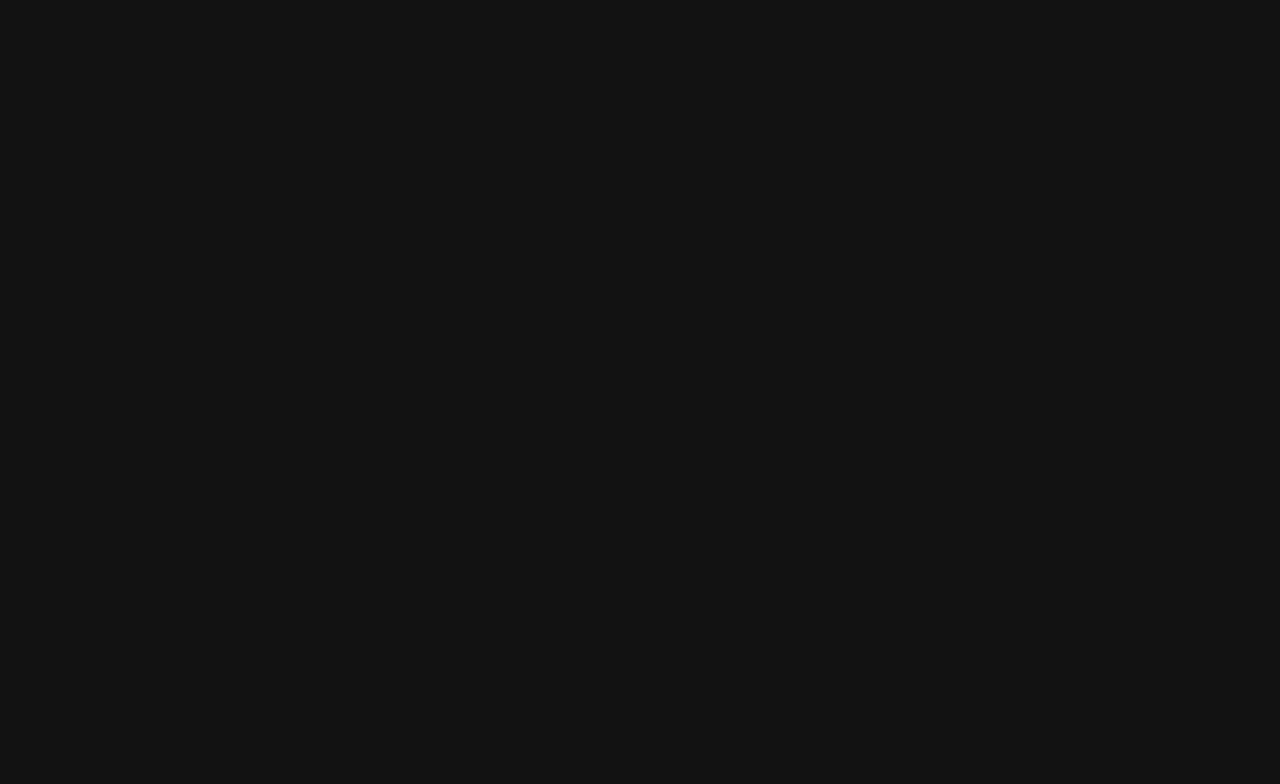
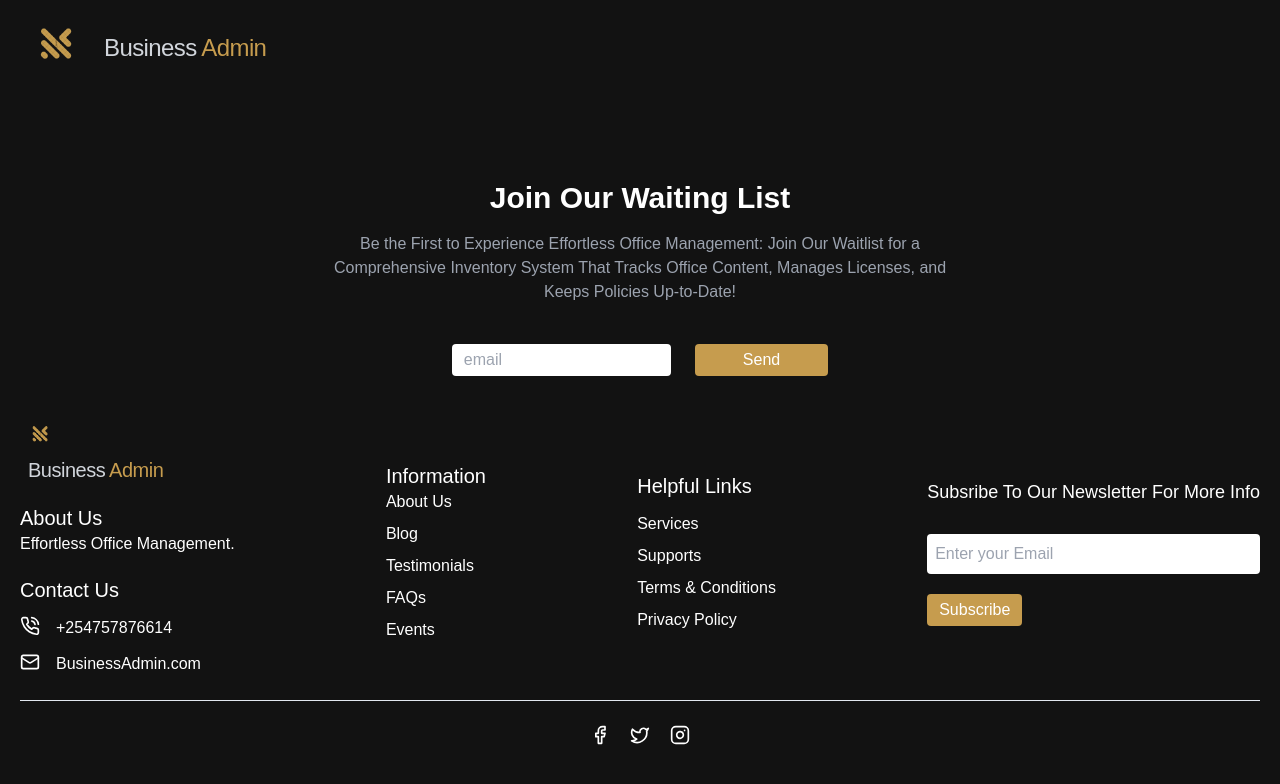
Before and after one commit to nzommmo/businessadmin, a React (Vite) app in the folder FRONTEND/Businessadmin/: page /Waitlist in a window 1280 px wide. Before the commit this address had no page. Shown: the top 784 px of the page. Built offline with nearby package versions, Linux system fonts and the light colour scheme.

Commit message:
Waitlist

```diff
--- a/FRONTEND/Businessadmin/src/App.jsx
+++ b/FRONTEND/Businessadmin/src/App.jsx
@@ -2,15 +2,15 @@ import { BrowserRouter as Router, Routes, Route } from 'react-router-dom';
 import Homepage from "./components/Homepage/Homepage"
 import Dashboard from './components/Dashboard/Dashboard';
 import Admin from './components/SuperUser/admin';
-
+import Waitlist from './components/Waitlist/Waitlist';
 const App = () => {
   return (
   <Router>
     <Routes>
       <Route path='/' element={<Homepage/>}/>
       <Route path='/admin' element={<Admin/>}/>
-
       <Route path='/Dashboard' element={<Dashboard/>}/>
+      <Route path='/Waitlist' element={<Waitlist/>}/>
     </Routes>
   </Router>
 
--- a/FRONTEND/Businessadmin/src/components/Homepage/NavBar.jsx
+++ b/FRONTEND/Businessadmin/src/components/Homepage/NavBar.jsx
@@ -1,9 +1,16 @@
 import { Fragment, useState } from 'react';
 import LoginForm from './LoginForm';
 import logo from "../../assets/profile-pictures/logo.png";
+import { useNavigate } from 'react-router-dom';
+
 
 const NavBar = () => {
   const [showmodal, setshowmodal] = useState(false)
+  const navigate = useNavigate();
+  const handleLogin =()=>{
+    navigate('/Waitlist')
+
+  }
   return (
     <Fragment>
       <div className="relative h-screen">
@@ -18,10 +25,11 @@ const NavBar = () => {
                 </p>
               </div>
               <div className="md:flex items-center justify-end flex-shrink-0 rounded-md">
-                <ul className="mx-10 text-white text-16 text-right items-center flex justify-end md-gap-18 space-x-10">
+                <ul className="mx-10 text-white text-16 text-right items-center flex justify-end md-gap-18 space-x-5">
                   <li><a href="#">Home</a></li>
                   <li><a href="#">About Us</a></li>
-                  <li><a href="#">Contact Us</a></li>
+                  <li><a href="">Contact Us</a></li>
+                  <li className='bg-black px-4  rounded'><a href="#" onClick={handleLogin}>Waitlist</a></li>
                   <li>
                   <button className='bg-CustomGold px-4 text-black rounded'  href="LoginForm.jsx" onClick={()=>
               setshowmodal(true)
--- /dev/null
+++ b/FRONTEND/Businessadmin/src/components/Waitlist/Footer.jsx
@@ -0,0 +1,94 @@
+import React from 'react'
+import { PhoneCall,Mail} from 'lucide-react'
+import { Facebook,Twitter,Instagram } from 'lucide-react'
+import logo from "../../assets/profile-pictures/logo.png";
+
+const Footer = () => {
+  return (
+    <div className='relative mt-10'>
+        <div className='flex md:flex-row sm:flex-col flex-wrap gap-10 ms-5 me-5  md:items-center justify-between  '>
+            <div className='flex flex-col gap-5 flex-wrap'>
+                <div>
+                <img src={logo} alt="Logo" className="w-10" />
+                <p className="text-xl text-gray-300 tracking-tight ml-2">
+        Business <span className="text-CustomGold">Admin</span>
+      </p>
+                    </div>
+                <div>
+                    <h1 className='text-customm text-xl'>About Us</h1>
+                    <p>
+                    Effortless Office Management.
+                    </p>
+                </div>
+                <div>
+                <h1 className='text-customm text-xl pb-3'>Contact Us</h1>
+                <ul className='flex flex-col gap-3'>
+                    <li className='flex gap-4'><PhoneCall size={20} className='text-customm'/> +254757876614  </li>
+                    <li className='flex gap-4'><Mail size={20} className='text-customm'/> BusinessAdmin.com  </li>
+
+                    <li></li>
+                </ul>
+                </div>
+            </div>
+
+            <div className='clex flex-col gap-2'>
+                <div>
+                <h1 className='text-customm text-xl '>Information</h1>
+                </div>
+                <div>
+                    <ul className='flex flex-col gap-2'>
+                        <li className=''>About Us</li>
+                        <li>Blog</li>
+                        <li>Testimonials</li>
+                        <li>FAQs</li>
+                        <li>Events</li>
+
+                    </ul>
+
+                </div>
+
+
+            </div>
+            <div>
+            <h1 className='text-customm text-xl pb-3'>Helpful Links</h1>
+          <ul className='flex flex-col gap-2'>
+            <li >Services</li>
+            <li>Supports</li>
+            <li>Terms & Conditions</li>
+            <li>Privacy Policy</li>
+
+          </ul>
+
+            </div>
+            <div className='flex flex-col gap-3'>
+                <div>
+                    <h1 className='text-lg mb-4'>Subsribe To Our Newsletter For More Info</h1>
+                </div>
+                <input type="text" className='md:py-3 sm:py-2 h-[40px] px-2 rounded bg-white '  placeholder='Enter your Email'/>
+               <div>
+               <button className='float-left bg-CustomGold px-3 py-1 rounded mt-2'>Subscribe</button>
+
+               </div>
+
+            </div>
+
+        </div>
+
+        <div className='mb-5'>
+            <hr className='ms-5 me-5 mt-3 mb-5 ' />
+            <div className='flex items-center justify-center '>
+                <ul className='flex gap-3'>
+                    <li className='bg-customm rounded-full p-1'><Facebook size={20}/></li>
+                    <li className='bg-customm rounded-full p-1'><Twitter size={20}/></li>
+                    <li className='bg-customm rounded-full p-1'><Instagram size={20}/></li>
+
+                </ul>
+
+            </div>
+        </div>
+
+    </div>
+  )
+}
+
+export default Footer
--- /dev/null
+++ b/FRONTEND/Businessadmin/src/components/Waitlist/Header.jsx
@@ -0,0 +1,19 @@
+import React from 'react'
+import logo from "../../assets/profile-pictures/logo.png";
+
+const Header = () => {
+  return (
+    <div className="container px-4 pt-2 mx-auto relative text-sm pb-3 flex items-center justify-between">
+    <div className="flex items-center">
+      <img src={logo} alt="Logo" className="w-20" />
+      <p className="text-2xl text-gray-300 tracking-tight ml-2">
+        Business <span className="text-CustomGold">Admin</span>
+      </p>
+      </div>
+      </div>
+
+
+)
+}
+
+export default Header
--- /dev/null
+++ b/FRONTEND/Businessadmin/src/components/Waitlist/Page.jsx
@@ -0,0 +1,26 @@
+import React from 'react'
+import logo from "../../assets/profile-pictures/logo.png";
+
+const Page = () => {
+  return (
+    <div className='relative'>
+      <div className='flex items-center justify-center mt-20 '>
+        <div className='md:w-1/2'>
+        <h1 class="text-3xl font-bold text-center">Join Our Waiting List</h1>
+        <p class="text-center text-gray-400 mt-4">
+        Be the First to Experience Effortless Office Management: Join Our Waitlist for a Comprehensive Inventory System That Tracks Office Content, Manages Licenses, and Keeps Policies Up-to-Date!        </p>
+        </div>
+
+      </div>
+      <div className='flex items-center justify-center mt-10 gap-6'>
+        <input type="email" placeholder='email' className='bg-white py-1 rounded text-black  pl-3' />
+        <div>
+        <button className='bg-CustomGold px-12 py-1 rounded '>Send</button>
+        </div>
+      </div>
+
+    </div>
+  )
+}
+
+export default Page
--- /dev/null
+++ b/FRONTEND/Businessadmin/src/components/Waitlist/Waitlist.jsx
@@ -0,0 +1,17 @@
+import React from 'react'
+import Page from './Page'
+import Header from './Header'
+import Footer from './Footer'
+
+const Waitlist = () => {
+  return (
+    <>
+    <Header/>
+    <Page/>
+    <Footer/>
+
+    </>
+  )
+}
+
+export default Waitlist
```
Also changed, not shown: 1 other file (tests, documents, lock files or other folders).
